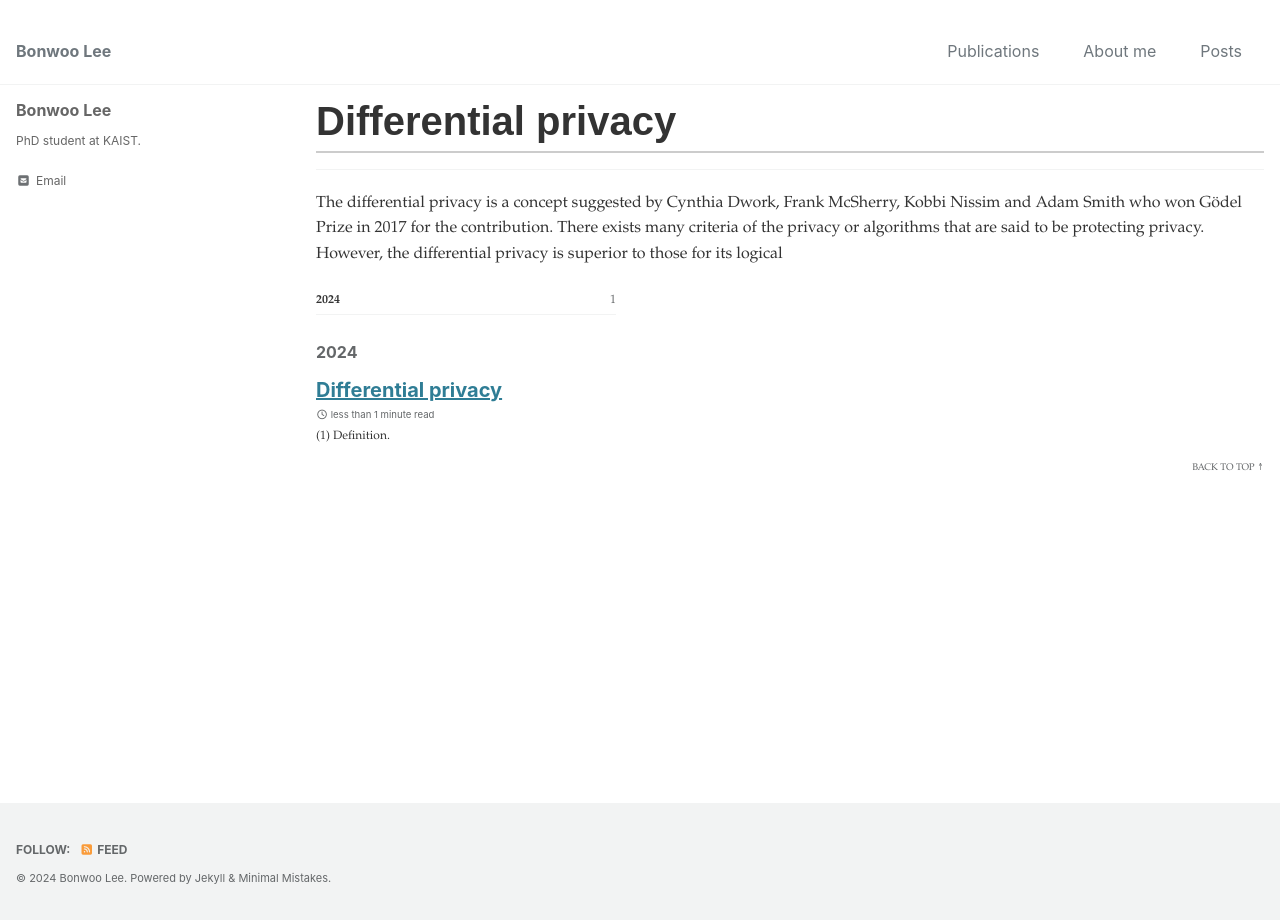
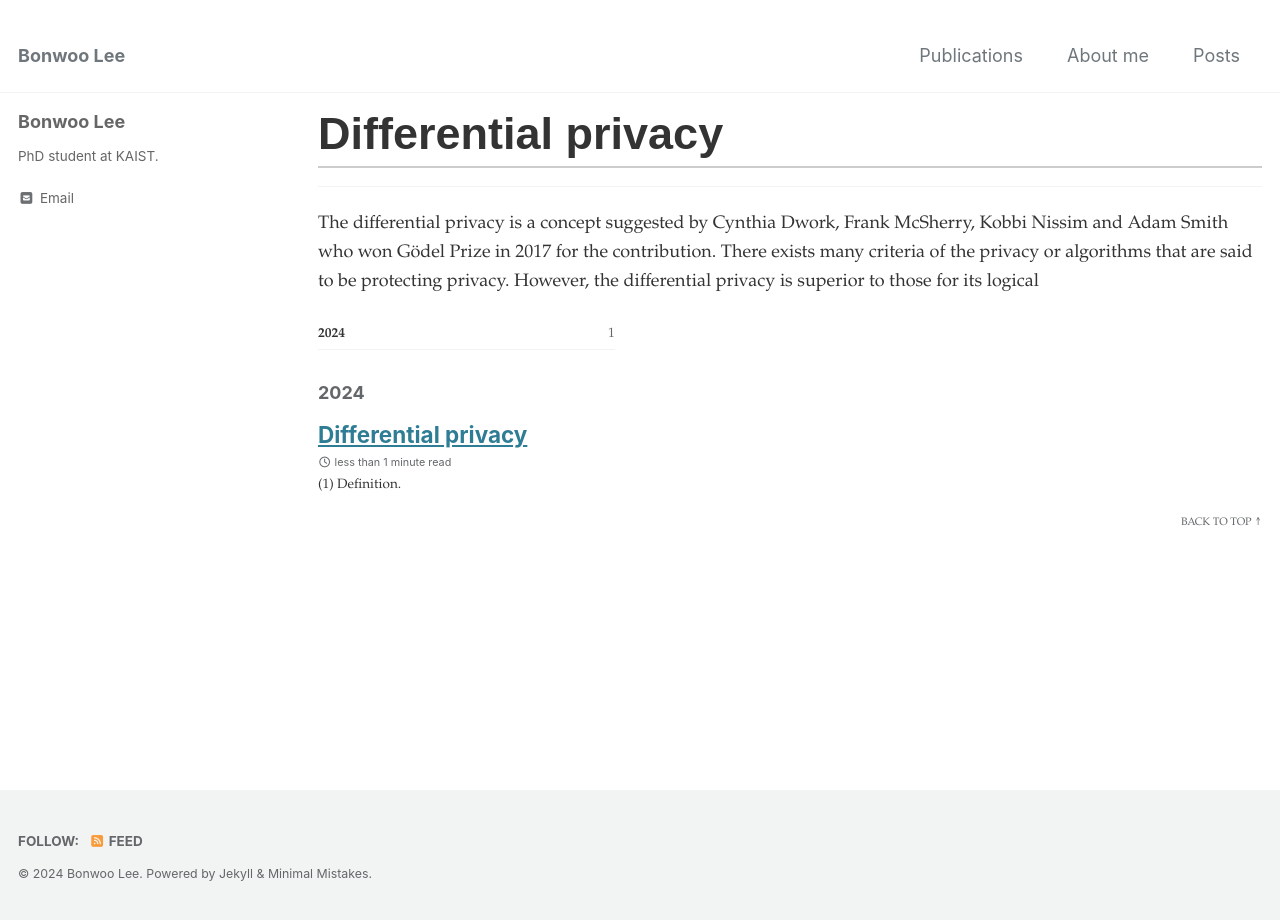
Before and after one commit to righthim/righthim.github.io, a Jekyll site: the page built from _posts/2024-12-29-Differential privacy (definition).md, in a window 1280 px wide. Built offline with Jekyll 4.4.1, drawn with Linux system fonts in a browser that asks for light colours; cached includes are drawn as plain includes.

Commit message:
Update post custom.css

```diff
--- a/assets/css/post custom.css
+++ b/assets/css/post custom.css
@@ -18,7 +18,7 @@
 /* Body content font styling */
 body {
   font-family: 'Garamond', serif;  /* Change the font of the body (can be customized) */
-  font-size: 16px; /* Increase the font size for better readability */
+  font-size: 18px; /* Increase the font size for better readability */
   line-height: 1.6;  /* Line height for readability */
   color: #333;       /* Text color */
   margin-top: 20px;
```
